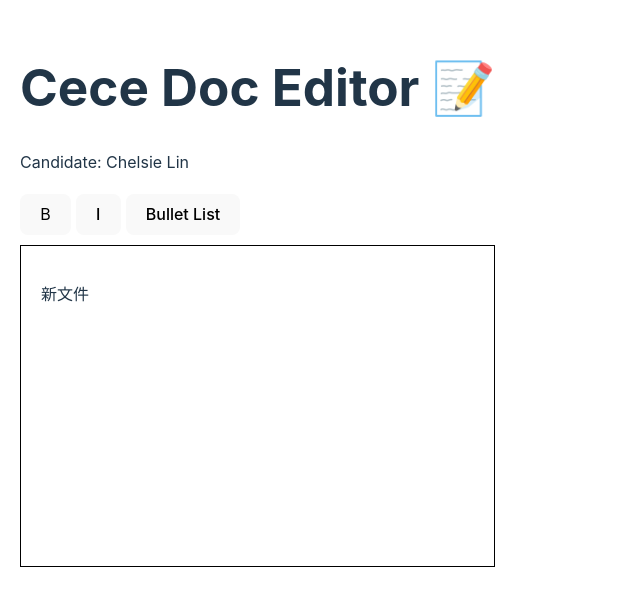
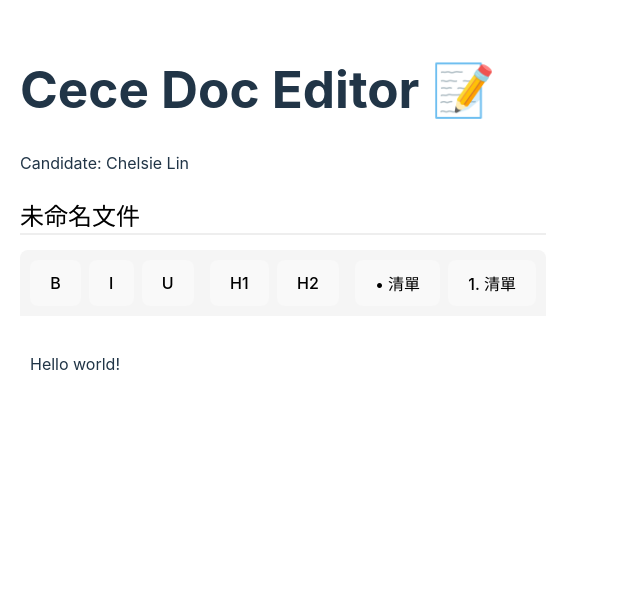
Before and after one commit to chillinxue/collab-doc-editor, a React (Vite) app: page / in a window 1280 px wide. Shown: the part 104-710 px from the top of the page, without its empty margins (0-640 px from the left). Built offline with nearby package versions, Linux system fonts and the light colour scheme.

Commit message:
add: underline/ mutiple choose

```diff
--- a/package.json
+++ b/package.json
@@ -10,6 +10,7 @@
     "preview": "vite preview"
   },
   "dependencies": {
+    "@tiptap/extension-underline": "^3.22.4",
     "@tiptap/react": "^3.22.4",
     "@tiptap/starter-kit": "^3.22.4",
     "react": "^18.3.1",
--- a/src/Editor.jsx
+++ b/src/Editor.jsx
@@ -1,37 +1,117 @@
+import { useState, useEffect } from 'react'; // add usestate
 import { useEditor, EditorContent } from '@tiptap/react';
 import StarterKit from '@tiptap/starter-kit';
+import Underline from '@tiptap/extension-underline';
 
 const Editor = () => {
+    // ---rename ---
+    const [title, setTitle] = useState(localStorage.getItem('saved-title') || '未命名文件');
+
+    useEffect(() => {
+        localStorage.setItem('saved-title', title);
+    }, [title]);
+
+    // --- TipTap ---
     const editor = useEditor({
-        extensions: [StarterKit],
-        content: localStorage.getItem('saved-doc') || '<p>新文件</p>', // 讀取存檔
+        extensions: [
+            StarterKit,
+            Underline, // underline
+        ],
+        content: localStorage.getItem('saved-doc') || '<p>Hello world!</p>',
         onUpdate: ({ editor }) => {
             const html = editor.getHTML();
-            localStorage.setItem('saved-doc', html); // 每次打字就自動存入瀏覽器
+            localStorage.setItem('saved-doc', html);
         },
     });
 
     if (!editor) return null;
 
+    // 輔助函式：讓程式碼更乾淨，判斷功能是否啟用
+    const isBtnActive = (name, attrs = {}) => (editor.isActive(name, attrs) ? 'active-btn' : '');
+
     return (
-        <div className='editor-wrapper'>
-            <div className='toolbar' style={{ marginBottom: '10px', display: 'flex', gap: '5px' }}>
-                <button
-                    onClick={() => editor.chain().focus().toggleBold().run()}
-                    style={{ fontWeight: editor.isActive('bold') ? 'bold' : 'normal' }}
-                >
+        <div className='editor-wrapper' style={{ maxWidth: '800px', margin: '20px auto' }}>
+            {/*(Rename) */}
+            <div className='title-container' style={{ marginBottom: '15px' }}>
+                <input
+                    type='text'
+                    value={title}
+                    onChange={(e) => setTitle(e.target.value)}
+                    style={{
+                        fontSize: '24px',
+                        fontWeight: 'bold',
+                        border: 'none',
+                        outline: 'none',
+                        width: '100%',
+                        padding: '5px 0',
+                        borderBottom: '2px solid #eee',
+                    }}
+                    placeholder='add file name'
+                />
+            </div>
+
+            {/* Toolbar*/}
+            <div
+                className='toolbar'
+                style={{
+                    marginBottom: '10px',
+                    display: 'flex',
+                    gap: '8px',
+                    flexWrap: 'wrap',
+                    padding: '10px',
+                    background: '#f5f5f5',
+                    borderRadius: '8px 8px 0 0',
+                }}
+            >
+                {/* Text format */}
+                <button onClick={() => editor.chain().focus().toggleBold().run()} className={isBtnActive('bold')}>
                     B
                 </button>
-                <button
-                    onClick={() => editor.chain().focus().toggleItalic().run()}
-                    style={{ fontStyle: editor.isActive('italic') ? 'italic' : 'normal' }}
-                >
+                <button onClick={() => editor.chain().focus().toggleItalic().run()} className={isBtnActive('italic')}>
                     I
                 </button>
-                <button onClick={() => editor.chain().focus().toggleBulletList().run()}>Bullet List</button>
+                <button
+                    onClick={() => editor.chain().focus().toggleUnderline().run()}
+                    className={isBtnActive('underline')}
+                >
+                    U
+                </button>
+
+                <div className='divider' />
+
+                {/* Headings */}
+                <button
+                    onClick={() => editor.chain().focus().toggleHeading({ level: 1 }).run()}
+                    className={isBtnActive('heading', { level: 1 })}
+                >
+                    H1
+                </button>
+                <button
+                    onClick={() => editor.chain().focus().toggleHeading({ level: 2 }).run()}
+                    className={isBtnActive('heading', { level: 2 })}
+                >
+                    H2
+                </button>
+
+                <div className='divider' />
+
+                {/* Lists */}
+                <button
+                    onClick={() => editor.chain().focus().toggleBulletList().run()}
+                    className={isBtnActive('bulletList')}
+                >
+                    • 清單
+                </button>
+                <button
+                    onClick={() => editor.chain().focus().toggleOrderedList().run()}
+                    className={isBtnActive('orderedList')}
+                >
+                    1. 清單
+                </button>
             </div>
 
-            <div className='tiptap-editor' style={{ border: '1px solid #000', minHeight: '300px', padding: '10px' }}>
+            {/* edit */}
+            <div className='tiptap-editor'>
                 <EditorContent editor={editor} />
             </div>
         </div>
```
Also changed, not shown: 1 other file (tests, documents, lock files or other folders).
